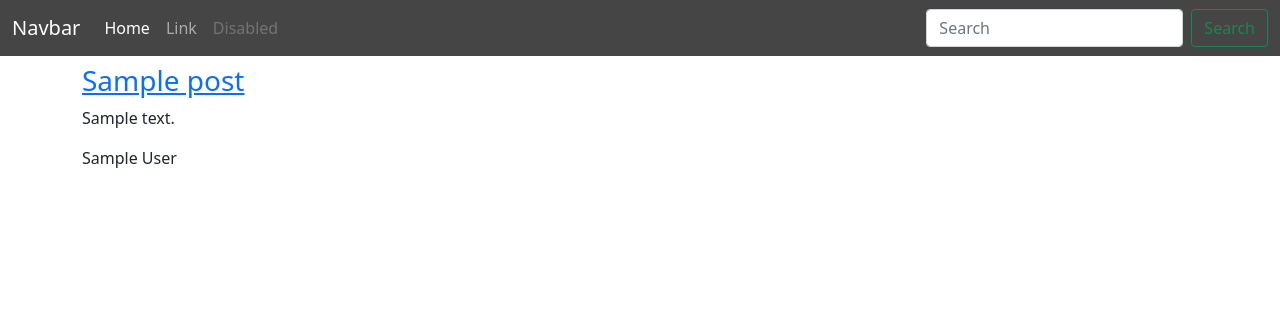
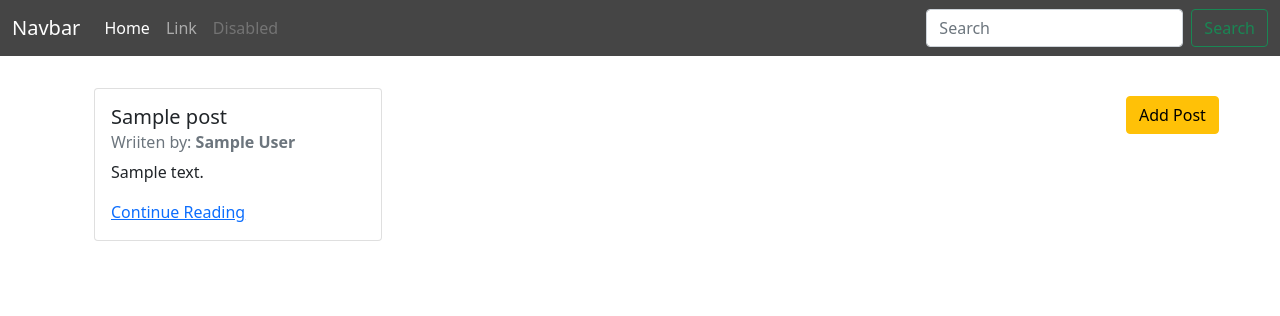
Before and after one commit to LogisticBravo/MS4, a Django app: template blog/templates/blog/blogposts_list.html in a window 1280 px wide. Shown: the top 316 px of the page. Run offline with Django 3.2, Linux system fonts and the light colour scheme; the template is opened without the code that fills it: most values are stand-ins (such as "Sample title", 1, 10 or a date in 2020); some libraries are stand-ins or nearby versions.

Commit message:
Add add_post.html, CreatePostView and blog.js

```diff
--- a/MS4/settings.py
+++ b/MS4/settings.py
@@ -185,7 +185,7 @@ USE_TZ = True
 # https://docs.djangoproject.com/en/3.2/howto/static-files/
 
 STATIC_URL = '/static/'
-STATICFILES_DIRS = (os.path.join(BASE_DIR, 'static'),)
+STATICFILES_DIRS = (os.path.join(BASE_DIR, 'static/'),)
 
 # Default primary key field type
 # https://docs.djangoproject.com/en/3.2/ref/settings/#default-auto-field
--- a/blog/models.py
+++ b/blog/models.py
@@ -1,4 +1,5 @@
 from django.db import models
+from django.urls import reverse
 
 
 # Create your models here.
@@ -6,9 +7,12 @@ from django.db import models
 
 # blogposts Model
 class BlogPosts(models.Model):
-    author = models.ForeignKey('auth.User', on_delete=models.CASCADE,)
+    author = models.ForeignKey('auth.User', on_delete=models.CASCADE, default='auth.User',)
     title = models.CharField(max_length=100)
     body = models.TextField()
 
     def __str__(self):
         return self.title
+
+    def get_absolute_url(self):
+        return reverse('blog')
--- /dev/null
+++ b/blog/static/blog/js/blog.js
@@ -0,0 +1 @@
+document.getElementById('id_author').classList.add('form-control-plaintext');
--- a/blog/templates/blog/blogposts_list.html
+++ b/blog/templates/blog/blogposts_list.html
@@ -1,12 +1,24 @@
 {% extends "base.html" %}
 {% block content %}
 <div class="container mt-5">
+  <section id="aside">
+    <div class="d-flex flex-column flex-shrink-0 mt-5" style="
+    width: 4.5rem;
+    float: right;">
+    <a href="{% url 'add_post' %}" class="btn btn-warning position-fixed">Add Post</a>
+  </div>
+  </section>
   <div class="row">
       {% for posts in object_list %}
-          <div class="col-3 mt-3">
-          <h3><a href="">{{ posts.title }}</a></h3>
-            <p>{{ posts.body }}</p>
-            <p>{{ posts.author }}</p>
+          <div class="col-4 mt-3">
+            <div class="card mt-4" style="width: 18rem;">
+              <div class="card-body">
+                <h5 class="card-title">{{ posts.title }}</h5>
+                <h6 class="card-subtitle mb-2 text-muted">Wriiten by: <span class="fw-bold">{{ posts.author }}</span></h6>
+                <p class="card-text">{{ posts.body }}</p>
+                <a href="#" class="card-link">Continue Reading</a>
+              </div>
+            </div>
          </div>
       {% endfor %}
   </div>
--- a/blog/urls.py
+++ b/blog/urls.py
@@ -3,4 +3,5 @@ from . import views
 
 urlpatterns = [
     path('', views.BlogPostView.as_view(), name='blog'),
+    path('add/', views.CreatePostView.as_view(), name='add_post'),
 ]
```
Also changed, not shown: blog/templates/blog/add_post.html (added, +19 -0 lines), blog/views.py (+8 -2 lines).
